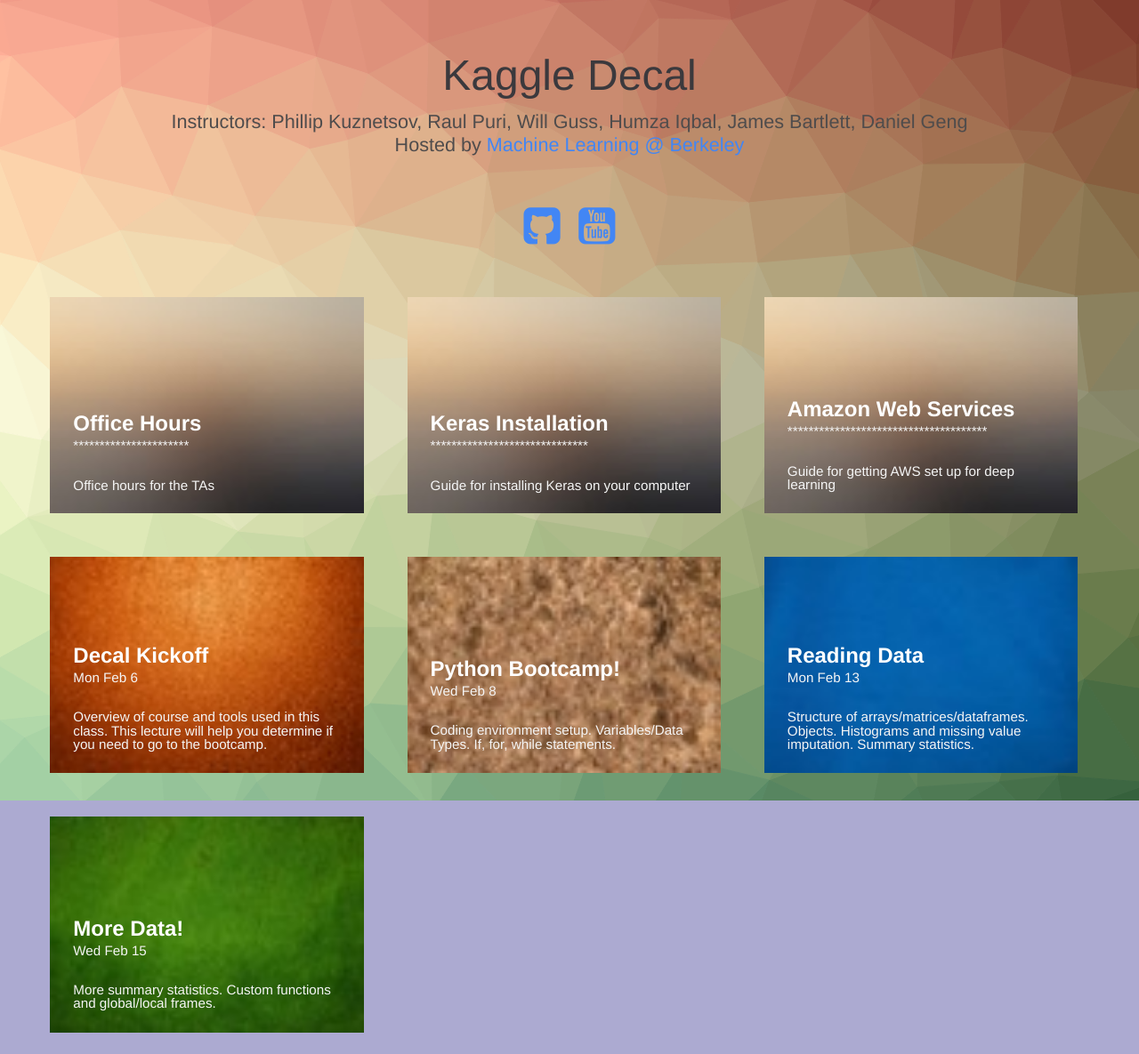
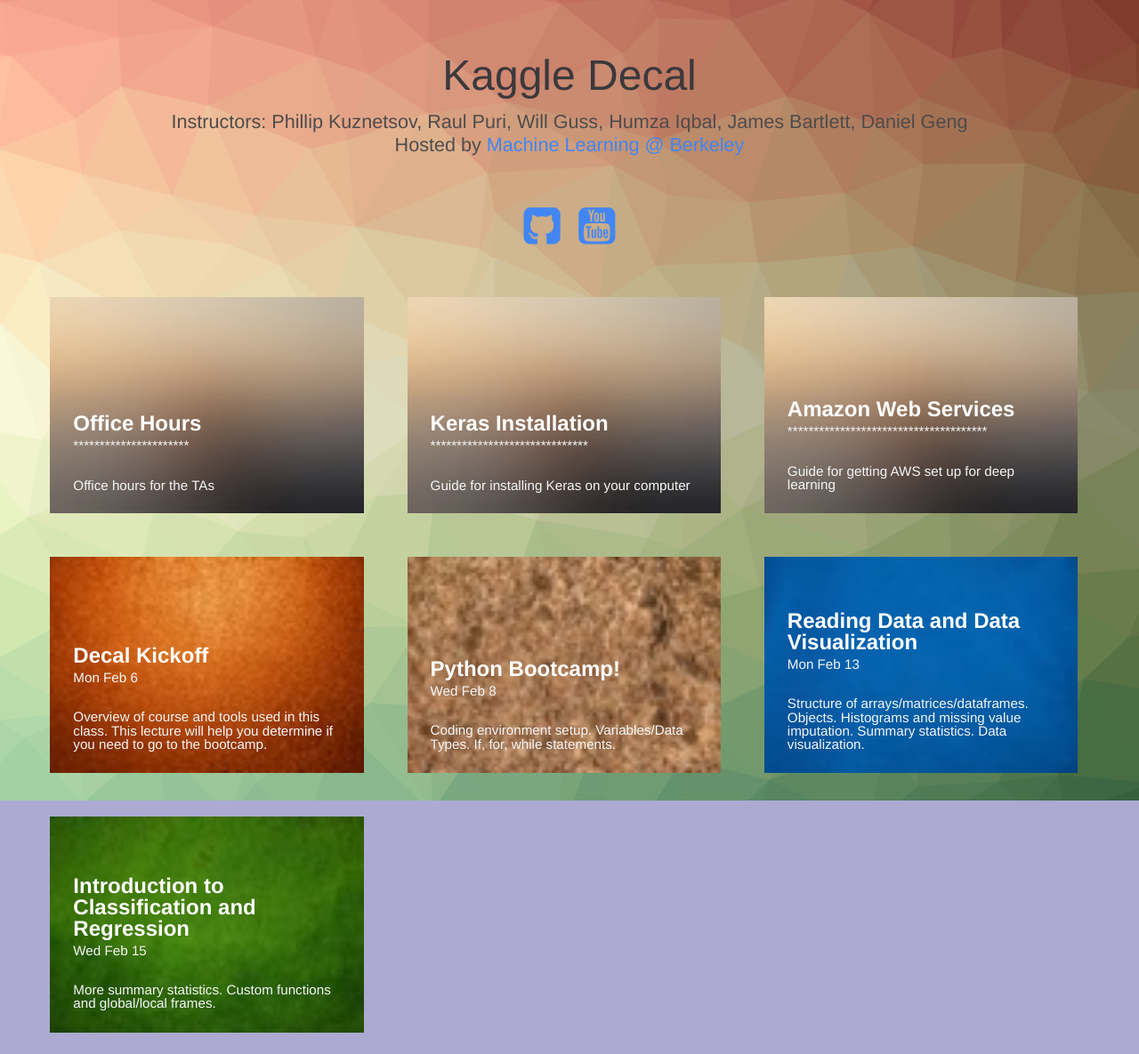
Before and after one commit to kaggledecal/kaggledecal.github.io, a Jekyll site: the page built from index.html, in a window 1280 px wide. Shown: the whole page at 89% size. Built offline with Jekyll 4.4.1, drawn with Linux system fonts in a browser that asks for light colours.

Commit message:
day 3 and 4

```diff
--- a/_posts/2015-04-23-day-3.markdown
+++ b/_posts/2015-04-23-day-3.markdown
@@ -1,6 +1,6 @@
 ---
-title:  "Reading Data"
-subtitle: "Structure of arrays/matrices/dataframes. Objects. Histograms and missing value imputation. Summary statistics."
+title:  "Reading Data and Data Visualization"
+subtitle: "Structure of arrays/matrices/dataframes. Objects. Histograms and missing value imputation. Summary statistics. Data visualization."
 author: "Wferr"
 avatar: "img/authors/wferr.png"
 image: "img/3.jpg"
```
Also changed, not shown: _posts/2015-04-22-day-4.markdown (+4 -6 lines).
